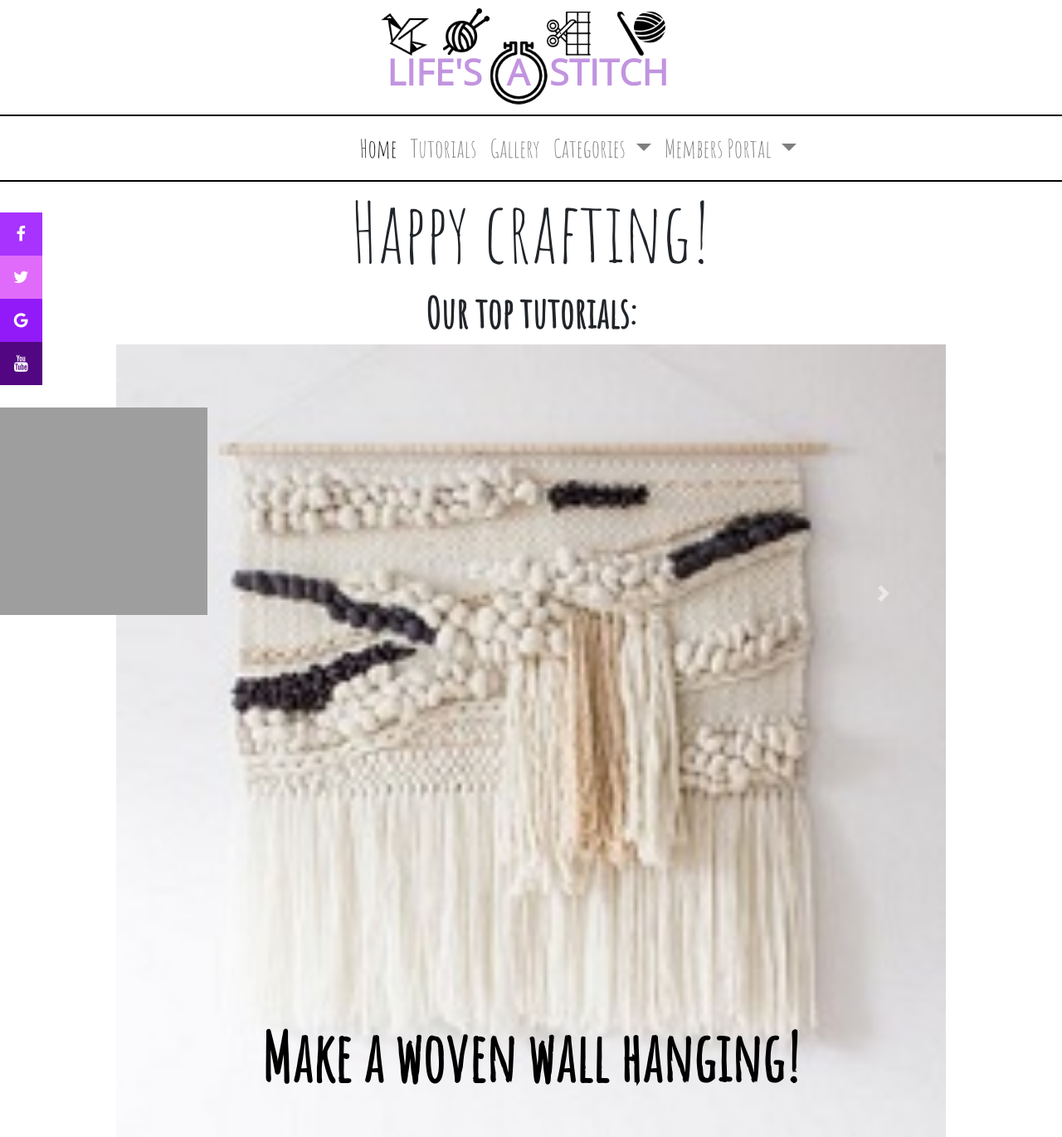
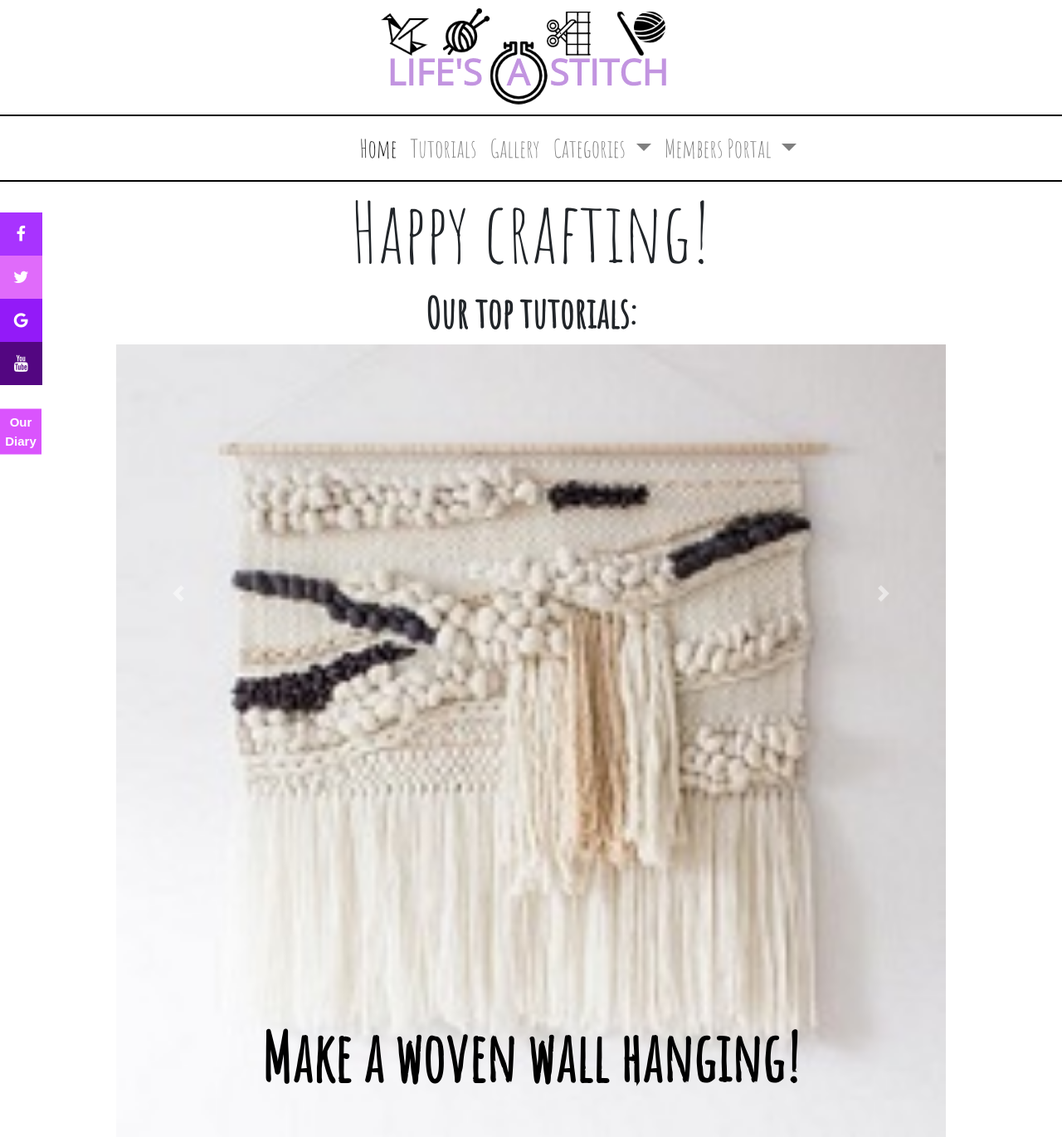
Before and after one commit to G-Virbasiute/Blog, a PHP site: page /Home.php in a window 1280 px wide; the page is wider, and only the part inside the window is pictured. Shown: that part at 83% size. Run offline with PHP 8.4, Linux system fonts and the light colour scheme; a map, chart or similar area stays blank; some libraries are stand-ins or nearby versions; grey boxes are pictures that could not be loaded.

Commit message:
Adapted Google cal on Home page to be dropdown on click

```diff
--- a/Home.php
+++ b/Home.php
@@ -13,13 +13,32 @@
         <link href="CarouselCSS.css" rel="stylesheet" type="text/css"/>
     </head>
     <body>
-    <?php include 'navbar.html'; ?>
+        <?php include 'navbar.html'; ?>
     <center><h1 style="font-family: 'Amatic SC', cursive; font-size: 100px"> Happy crafting!</h1></center>
     <h2 style=" font-family: 'Amatic SC', cursive; font-size: 50px; font-weight: bold; text-align: center;">Our top tutorials:</h2>
     <?php include 'Carousel.html'; ?>
     <?php include 'SocialsBar.html'; ?>
-    <div class="calendar">
-    <iframe src="https://calendar.google.com/calendar/embed?height=250&amp;wkst=2&amp;bgcolor=%23B39DDB&amp;ctz=Europe%2FLondon&amp;src=YW15cm9iaW5zb25sZWFybnNAZ21haWwuY29t&amp;src=ZW4udWsjaG9saWRheUBncm91cC52LmNhbGVuZGFyLmdvb2dsZS5jb20&amp;color=%23039BE5&amp;color=%230B8043&amp;showPrint=0&amp;showTabs=0&amp;showCalendars=0" style="border-width:0" width="250" height="250" frameborder="0" scrolling="no"></iframe>
+
+    <button type="button" class="collapsible">Our </br>Diary</button>
+    <div class="content">
+        <iframe src="https://calendar.google.com/calendar/embed?height=250&amp;wkst=2&amp;bgcolor=%23B39DDB&amp;ctz=Europe%2FLondon&amp;src=YW15cm9iaW5zb25sZWFybnNAZ21haWwuY29t&amp;src=ZW4udWsjaG9saWRheUBncm91cC52LmNhbGVuZGFyLmdvb2dsZS5jb20&amp;color=%23039BE5&amp;color=%230B8043&amp;showPrint=0&amp;showTabs=0&amp;showCalendars=0" style="border-width:0" width="250" height="250" frameborder="0" scrolling="no"></iframe>
     </div>
-</body>
-</html>
+    <script>
+        var coll = document.getElementsByClassName("collapsible");
+        var i;
+
+        for (i = 0; i < coll.length; i++) {
+            coll[i].addEventListener("click", function () {
+                this.classList.toggle("active");
+                var content = this.nextElementSibling;
+                if (content.style.maxHeight) {
+                    content.style.maxHeight = null;
+                } else {
+                    content.style.maxHeight = content.scrollHeight + "px";
+                }
+            });
+        }
+
+        </script>
+        </body>
+        </html>
--- a/stylesheets/SocialsBar.css
+++ b/stylesheets/SocialsBar.css
@@ -47,10 +47,39 @@
     color: white;
 }
 
-.calendar{
+/* Style the button that is used to open and close the collapsible content */
+.collapsible {
+    background-color: #DA54FD;
+    border: 0px;
+    color: white;
+    cursor: pointer;
+    font-family: 'Arial';
+    font-weight: bold;
+    padding: 5px;
+    width: 50px;
+    text-align: center;
+    font-size: 15px;
     position: fixed;
-    top: 77%;
+    top: 65%;
     -webkit-transform: translateY(-50%);
     -ms-transform: translateY(-50%);
     transform: translateY(-50%);
 }
+
+/* Add a background color to the button if it is clicked on (add the .active class with JS), and when you move the mouse over it (hover) */
+.active, .collapsible:hover {
+    background-color: white;
+}
+
+/* Style the collapsible content. Note: hidden by default */
+.content {
+    overflow: hidden;
+    padding: 0 18px;
+    max-height: 0;
+    transition: max-height 0.2s ease-out;
+    position: fixed;
+    top: 83%;
+    -webkit-transform: translateY(-50%);
+    -ms-transform: translateY(-50%);
+    transform: translateY(-50%);
+}
```
